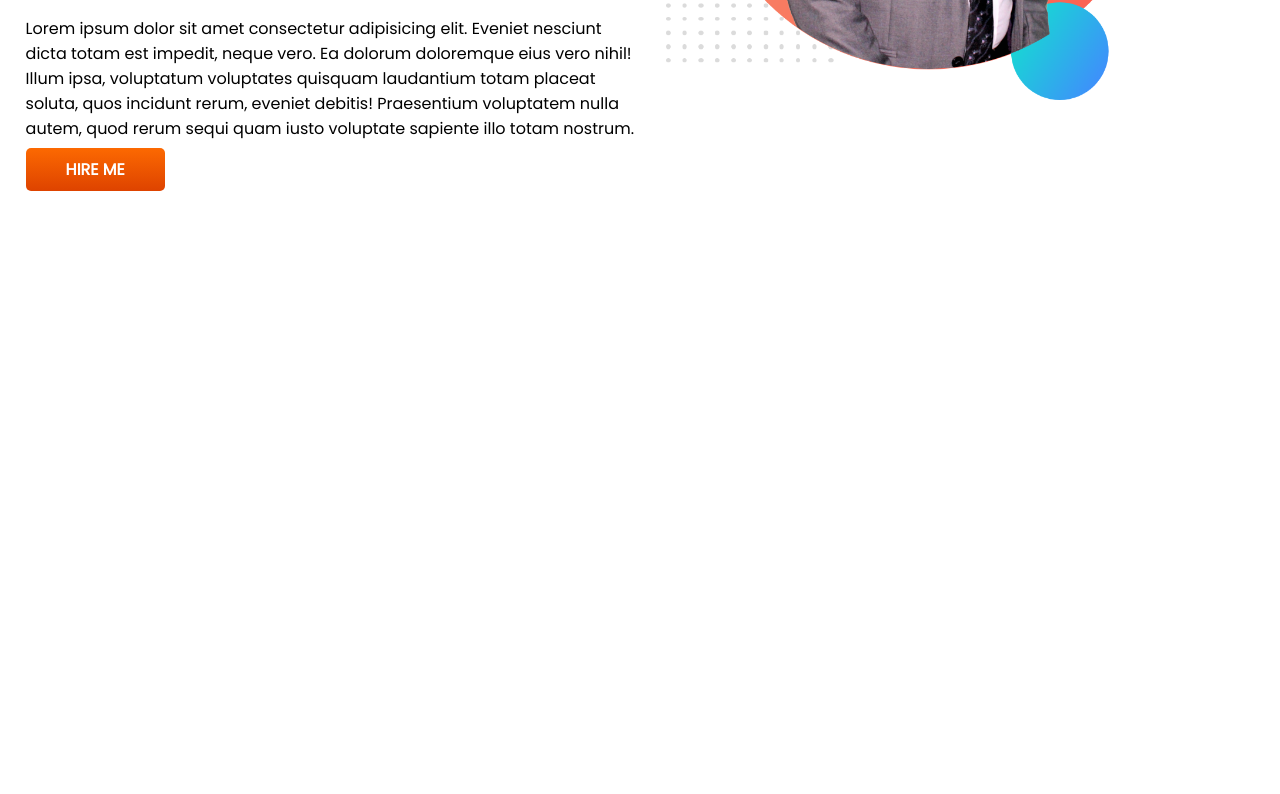
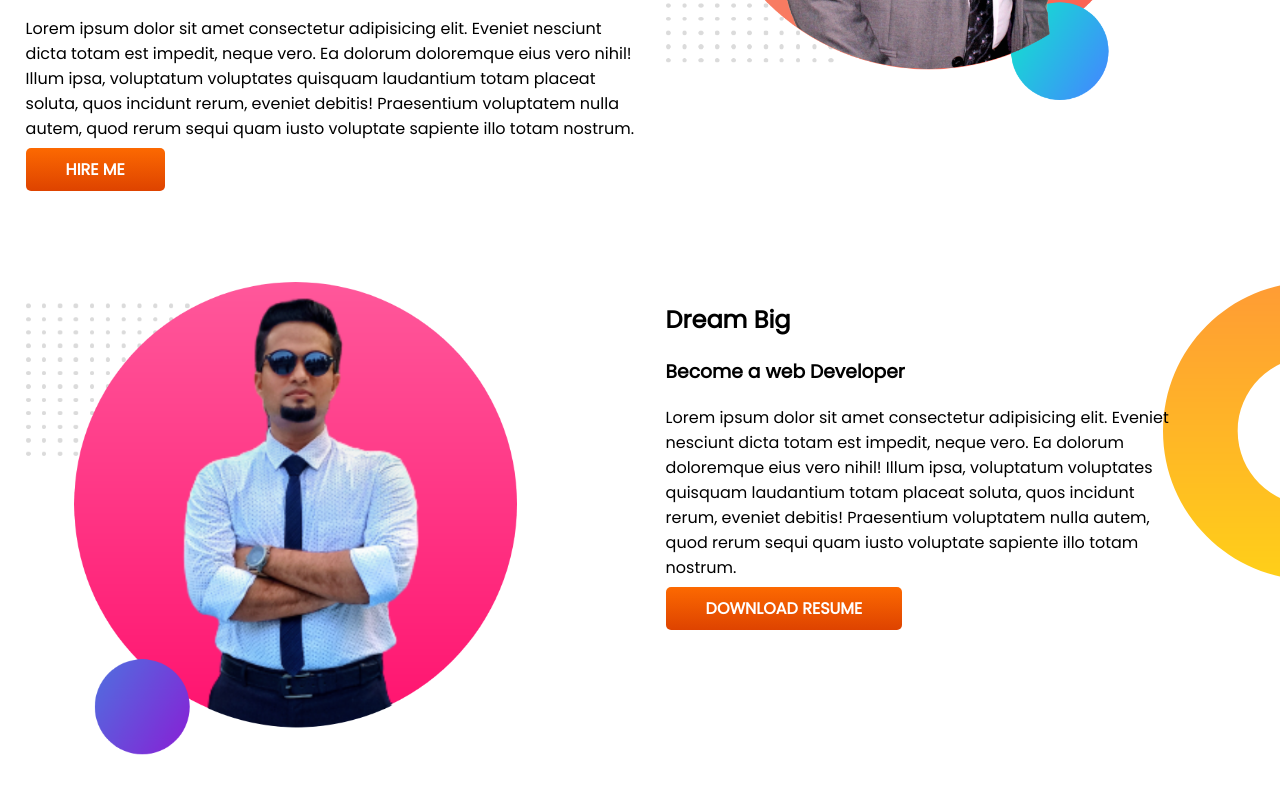
Before and after one commit to SkRhRasel/PH_M1_my-portfolio, a plain HTML site: page index.html in a window 1280 px wide. Shown: the part 388-1182 px from the top of the page. Before the commit the page ends 800 px from the top, so only its background shows below. Drawn offline with Linux system fonts and the light colour scheme.

Commit message:
dream big section done

```diff
--- a/index.html
+++ b/index.html
@@ -32,6 +32,26 @@
         <img src="images/rasel_with_my_bg.png" alt="My Picture">
     </div>
 </section>
+<section class="dream-big">
+    <div class="half-width">
+        <img src="images/rasel_with_my_bg2.png" alt="My Picture">
+    </div>
+    <div class="half-width">
+        <h2>Dream Big</h2>
+        <h3><span class="">Become a web Developer</h1>
+                <p>Lorem ipsum dolor sit amet consectetur adipisicing elit. Eveniet nesciunt dicta totam est
+                    impedit,
+                    neque
+                    vero. Ea dolorum doloremque eius vero nihil! Illum ipsa, voluptatum voluptates quisquam
+                    laudantium
+                    totam
+                    placeat soluta, quos incidunt rerum, eveniet debitis! Praesentium voluptatem nulla autem, quod
+                    rerum
+                    sequi quam iusto voluptate sapiente illo totam nostrum.</p>
+                <a class="link-btn" target="_blank" href="https://www.linkedin.com/in/sk-rockybul-hasan-rasel/">DOWNLOAD
+                    RESUME</a>
+    </div>
+</section>
 
 <body>
 
--- a/style.css
+++ b/style.css
@@ -3,15 +3,16 @@ body{
     margin: 0;
 }
 
+section{
+    display: flex;
+    margin-bottom: 100px;
+}
 h1{
     font-size: 50px;
 }
 
 .orange-color{
     color: orange;
-}
-section{
-    display: flex;
 }
 .half-width{
     width: 50%;
@@ -36,3 +37,12 @@ section{
     background-image: url(images/top-banner.png);
     background-repeat:  no-repeat;
 }
+.dream-big{
+    background-image: url(images/dream-bg.png);
+    background-repeat:  no-repeat;
+    background-position-x: right;
+}
+
+.dream-big p{
+    margin-right: 100px;
+}
```
Also changed, not shown: images/rasel_with_my_bg2.png (added), 4 other files.
